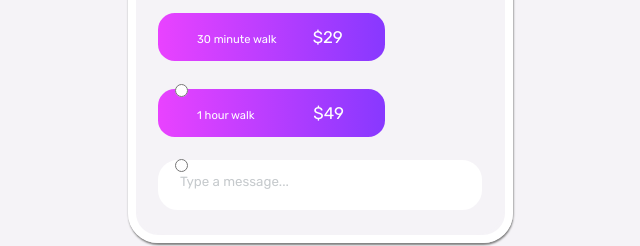
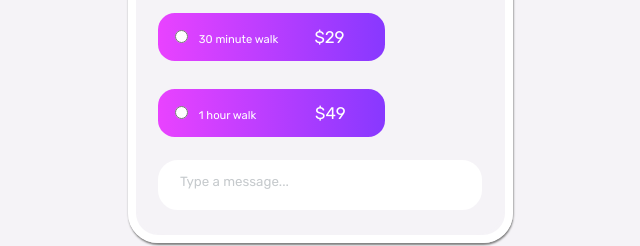
Before and after one commit to anusianne/Frontendmentor-Udemy-projects, a plain HTML site: page 6/chat-app.html in a window 1280 px wide. Shown: the part 513-759 px from the top of the page, 320-960 px from the left. Drawn offline with Linux system fonts and the light colour scheme.

Commit message:
added changed display layout

```diff
--- a/6/chat-app.css
+++ b/6/chat-app.css
@@ -134,16 +134,14 @@ p.right {
   font-size: 1.5em;
 }
 label {
-  padding-left: 2em;
+  padding-left: 0.75em;
   color: white;
 }
 input#min {
-  position: absolute;
-  bottom: 150px;
+  display: inline-flex;
 }
 input#hour {
-  position: absolute;
-  bottom: 75px;
+  display: inline-flex;
 }
 textarea {
   width: 100%;
@@ -159,11 +157,9 @@ textarea {
 }
 @media screen and (min-width: 1200px) {
   input#min {
-    position: absolute;
-    bottom: 190px;
+    /*display: block;*/
   }
   input#hour {
-    position: absolute;
-    bottom: 115px;
+    /*display: block;*/
   }
 }
```
